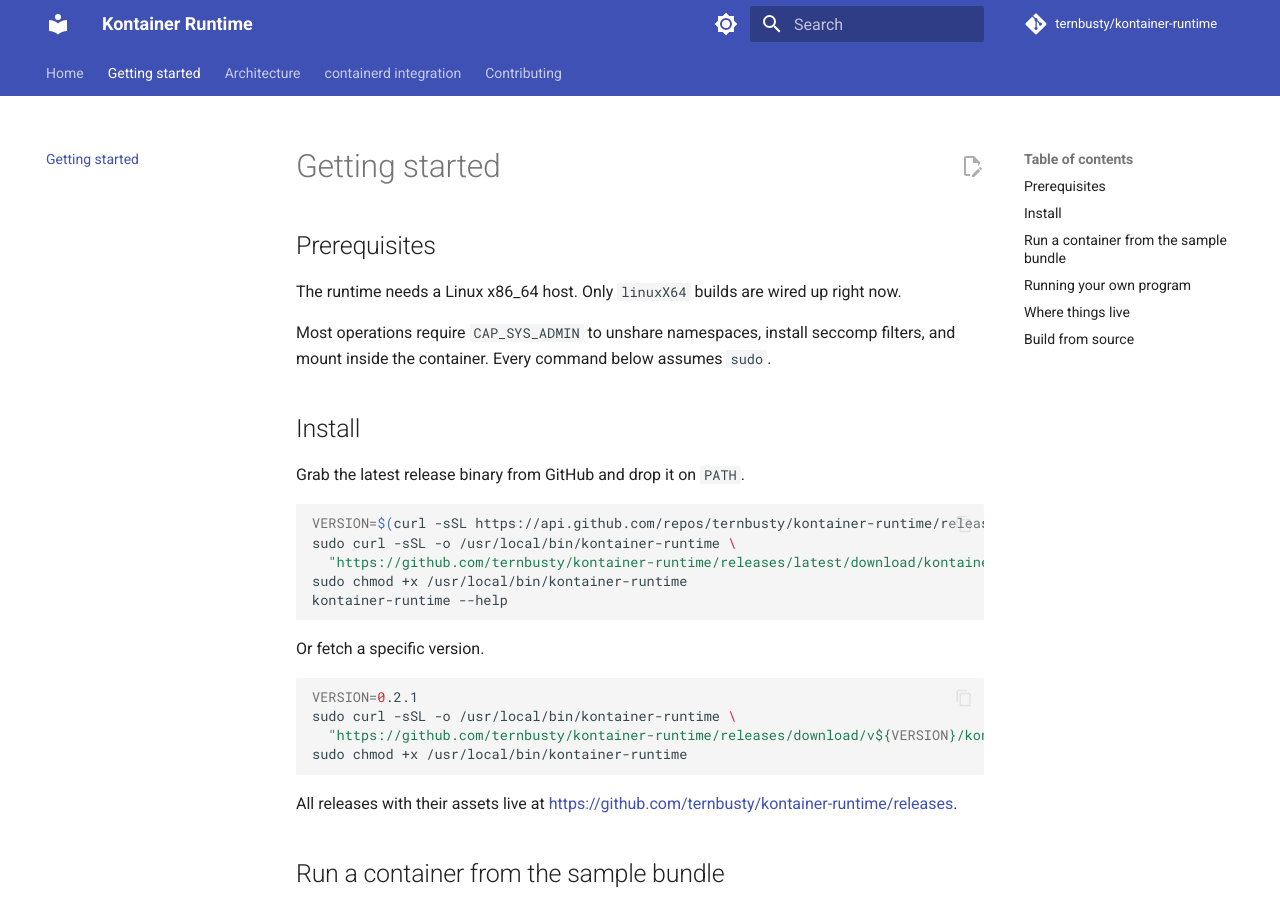
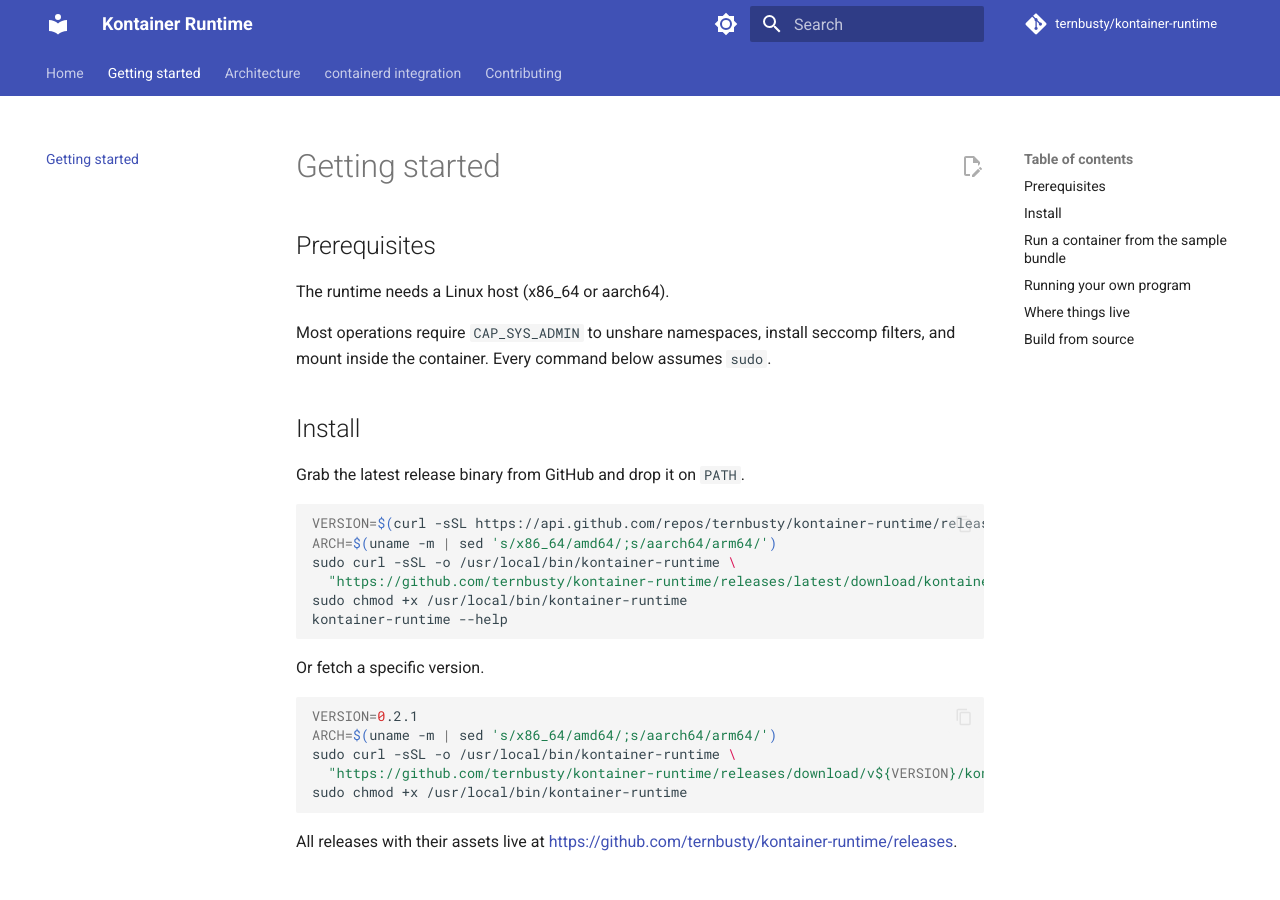
Before and after one commit to ternbusty/kontainer-runtime, an MkDocs documentation site: the page built from docs/getting-started.md, in a window 1280 px wide and 900 px high. Built offline with MkDocs 1.6.1 and Material for MkDocs 9.7.7, drawn with Linux system fonts in a browser that asks for light colours; comment, search, counter and statistics services are not loaded.

Commit message:
fix(docs): auto-detect architecture in install commands

````diff
--- a/docs/getting-started.md
+++ b/docs/getting-started.md
@@ -2,7 +2,7 @@
 
 ## Prerequisites
 
-The runtime needs a Linux x86_64 host. Only `linuxX64` builds are wired up right now.
+The runtime needs a Linux host (x86_64 or aarch64).
 
 Most operations require `CAP_SYS_ADMIN` to unshare namespaces, install seccomp filters, and mount inside the container. Every command below assumes `sudo`.
 
@@ -12,8 +12,9 @@ Grab the latest release binary from GitHub and drop it on `PATH`.
 
 ```bash
 VERSION=$(curl -sSL https://api.github.com/repos/ternbusty/kontainer-runtime/releases/latest | grep -oP '"tag_name": "v\K[^"]+')
+ARCH=$(uname -m | sed 's/x86_64/amd64/;s/aarch64/arm64/')
 sudo curl -sSL -o /usr/local/bin/kontainer-runtime \
-  "https://github.com/ternbusty/kontainer-runtime/releases/latest/download/kontainer-runtime_${VERSION}_linux_amd64"
+  "https://github.com/ternbusty/kontainer-runtime/releases/latest/download/kontainer-runtime_${VERSION}_linux_${ARCH}"
 sudo chmod +x /usr/local/bin/kontainer-runtime
 kontainer-runtime --help
 ```
@@ -22,8 +23,9 @@ Or fetch a specific version.
 
 ```bash
 VERSION=0.2.1
+ARCH=$(uname -m | sed 's/x86_64/amd64/;s/aarch64/arm64/')
 sudo curl -sSL -o /usr/local/bin/kontainer-runtime \
-  "https://github.com/ternbusty/kontainer-runtime/releases/download/v${VERSION}/kontainer-runtime_${VERSION}_linux_amd64"
+  "https://github.com/ternbusty/kontainer-runtime/releases/download/v${VERSION}/kontainer-runtime_${VERSION}_linux_${ARCH}"
 sudo chmod +x /usr/local/bin/kontainer-runtime
 ```
 
````
